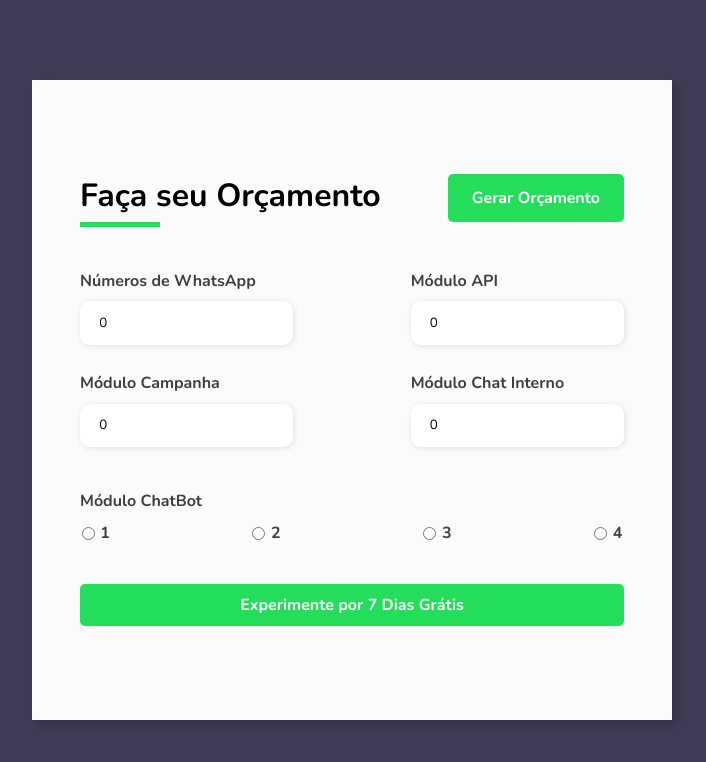
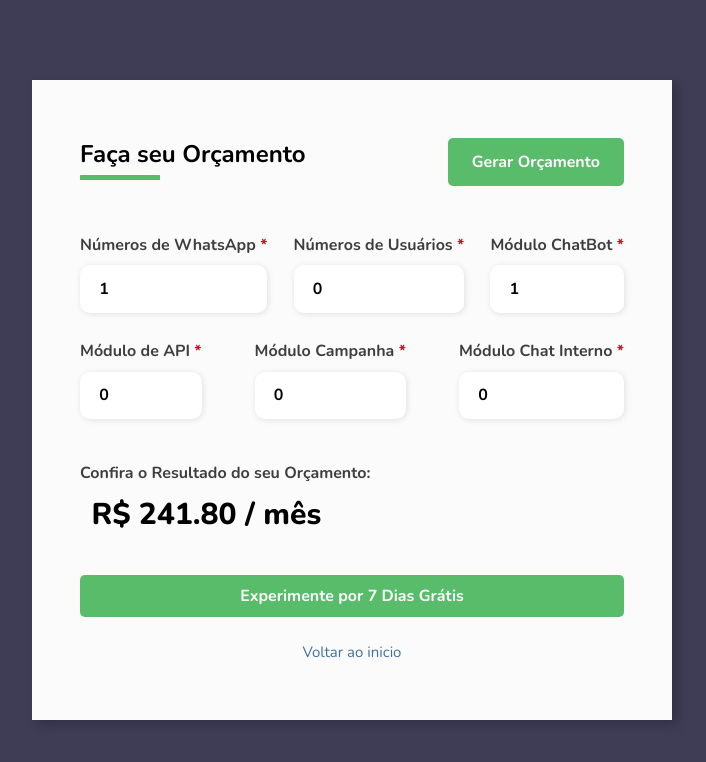
Before and after one commit to tiagodelima-sc/form-studio, a plain HTML site: page index.html in a window 1280 px wide. Both pictures are taken after a click on the button "Gerar Orçamento". Shown: the whole page, without its empty margins (288-994 px from the left). Drawn offline with nearby package versions, Linux system fonts and the light colour scheme.

Commit message:
add js + estruturando html e css

```diff
--- a/assets/css/style.css
+++ b/assets/css/style.css
@@ -38,7 +38,7 @@ body {
 }
 
 .form-image img {
-  width: 25rem;
+  width: 35rem;
 }
 
 .form {
@@ -63,8 +63,11 @@ body {
 }
 
 .login-button button {
+  font-size: 1rem;
+  font-weight: bold;
+  color: #fff;
   border: none;
-  background-color: #24DE5B;
+  background-color: #59BC6B;
   padding: 0.8rem 1.5rem;
   margin-left: 1.563rem;
   border-radius: 0.313rem;
@@ -88,7 +91,7 @@ body {
   display: block;
   width: 5rem;
   height: 0.3rem;
-  background-color: #24DE5B;
+  background-color: #59BC6B;
   margin: 0 auto;
   position: absolute;
   border-radius: 0.625px;
@@ -111,6 +114,8 @@ body {
 
 .input-box input {
   margin: 0.6rem 0;
+  font-size: 1rem;
+  font-weight: 600;
   padding: 0.8rem 1.2rem;
   border: none;
   border-radius: 10px;
@@ -124,7 +129,7 @@ body {
 
 .input-box input:focus-visible{
   transition: all 0.3s;
-  outline: 1px solid #24DE5B;
+  outline: 1px solid #59BC6B;
 }
 
 .input-box label,
@@ -160,18 +165,28 @@ body {
   color: #000000c0;
 }
 
+/*Resultado*/
+.modulo-group p span {
+  font-size: 30px;
+  font-weight: 900;
+  padding: 10px;
+}
+
+/*Botao whats*/
+
 .continue-button button {
   width: 100%;
   margin-top: 2.5rem;
   border: none;
-  background-color: #24DE5B;
+  background-color: #59BC6B;
   padding: 0.62rem;
   border-radius: 5px;
   cursor: pointer;
+  display: none;
 }
 
 .continue-button button:hover{
-  transition: all 0.5s;
+  transition: all .8s;
   background-color: #24de5cb9;
 }
 
@@ -181,6 +196,27 @@ body {
   font-weight: 600;
   color: #fff;
 }
+
+/*Asterisco*/
+
+.important {
+  color: #E4021B;
+}
+
+#returnHome{
+  text-decoration: none;
+  display: none;
+}
+
+#returnHome p {
+  text-align: center;
+  justify-content: center;
+  margin-top: 1.55rem;
+  font-size: 0.938rem;
+  color: #41729F;
+}
+
+/* Responsividade */
 
 @media screen and (max-width: 1330px){
   .form-image {
--- a/assets/js/script.js
+++ b/assets/js/script.js
@@ -0,0 +1,41 @@
+var num1 = document.querySelector("#n1");
+var num2 = document.querySelector("#n2");
+var num3 = document.querySelector("#n3");
+var num4 = document.querySelector("#n4");
+var num5 = document.querySelector("#n5");
+var num6 = document.querySelector("#n6");
+var resultado = document.querySelector(".resultado");
+
+function somar() {
+  if (
+    !num1.value ||
+    !num2.value ||
+    !num3.value ||
+    !num4.value ||
+    !num5.value ||
+    !num6.value
+  ) {
+    alert("Por favor, preencha todo os campos!");
+  } else {
+    console.log("passou");
+
+    resultadoWhats = num1.value * 164.9;
+    resultadoAPI = num2.value * 76.9;
+    resultadoCampanha = num3.value * 109.9;
+    resultadoChatInterno = num4.value * 43.9;
+    resultadoUsuarios = num5.value * 54.9;
+    resultadoChatBot = num6.value * 76.9;
+
+    resultadoTotal =
+      parseFloat(resultadoWhats) +
+      parseFloat(resultadoAPI) +
+      parseFloat(resultadoCampanha) +
+      parseFloat(resultadoChatInterno) +
+      parseFloat(resultadoUsuarios) +
+      parseFloat(resultadoChatBot);
+
+    resultado.innerHTML = "R$ " + resultadoTotal.toFixed(2) + " / mês";
+    document.getElementById("buttonFree").style.display = "block";
+    document.getElementById("returnHome").style.display = "block";
+  }
+}
--- a/index.html
+++ b/index.html
@@ -5,106 +5,128 @@
     <meta http-equiv="X-UA-Compatible" content="IE=edge" />
     <meta name="viewport" content="width=device-width, initial-scale=1.0" />
 
+    <!--FAVICON-->
+    <link rel="apple-touch-icon" sizes="180x180" href="/imgs/apple-touch-icon.png">
+    <link rel="icon" type="image/png" sizes="32x32" href="/imgs/favicon-32x32.png">
+    <link rel="icon" type="image/png" sizes="16x16" href="/imgs/favicon-16x16.png">
+
+    <!--CSS-->
     <link rel="stylesheet" href="assets/css/style.css" />
 
-    <script src="/assets/js/script.js"></script>
-
-    <title>Formulario de Preco</title>
+    <title>Orçamento - WhatsHelp</title>
   </head>
   <body>
     <div class="container">
       <div class="form-image">
-        <img src="/imgs/img-1.svg" alt="img" />
+        <img src="/imgs/banner-whatshelp.fw.png" alt="img" />
       </div>
       <div class="form">
-        <form action="#">
+        <section>
           <div class="form-header">
             <div class="title">
               <h1>Faça seu Orçamento</h1>
             </div>
             <div class="login-button">
-              <button><a href="#">Gerar Orçamento</a></button>
+              <button onclick="somar()">Gerar Orçamento</button>
             </div>
           </div>
           <div class="input-group">
             <div class="input-box">
-              <label for="numWhats">Números de WhatsApp</label>
-              <!--<div class="dec button">-</div>-->
-
+              <label for="numWhats">Números de WhatsApp <span class="important">*</span></label>
               <input
-                type="text"
-                name="qty"
-                id="1"
+                type="number"
+                name="numWhats"
+                id="n1"
+                min="0"
+                max="20"
+                value="1"
+                class="input-filed"
+              />
+            </div>
+            <div class="input-box">
+              <label for="numUsuarios">Números de Usuários <span class="important">*</span></label>
+              <input
+                type="number"
+                name="numUsuarios"
+                id="n5"
+                min="0"
+                max="20"
                 value="0"
                 class="input-filed"
               />
-              <!-- <div class="inc button">+</div>-->
             </div>
             <div class="input-box">
-              <label for="usersAdd">Módulo API</label>
-              <!--<div class="dec button">-</div>-->
+              <label for="moduloChatBot">Módulo ChatBot <span class="important">*<span></label>
               <input
-                type="text"
-                name="qty"
-                id="2"
+                type="number"
+                name="moduloChatBot"
+                id="n6"
+                min="0"
+                max="1"
+                value="1"
+                class="input-filed"
+              />
+            </div>
+            <div class="input-box">
+              <label for="moduloAPI"
+                >Módulo de API <span class="important">*</span></label
+              >
+              <input
+                type="number"
+                name="moduloAPI"
+                id="n2"
+                min="0"
+                max="1"
                 value="0"
                 class="input-filed"
               />
-              <!--<div class="inc button">+</div>-->
             </div>
             <div class="input-box">
-              <label for="email">Módulo Campanha</label>
-              <!--<div class="dec button">-</div>-->
+              <label for="moduloCamp"
+                >Módulo Campanha <span class="important">*</span></label
+              >
               <input
-                type="text"
-                name="qty"
-                id="3"
+                type="number"
+                name="moduloCamp"
+                id="n3"
+                min="0"
+                max="1"
                 value="0"
                 class="input-filed"
               />
-              <!-- <div class="inc button">+</div>-->
             </div>
             <div class="input-box">
-              <label for="tel">Módulo Chat Interno</label>
-              <!--<div class="dec button">-</div>-->
+              <label for="moduloChat"
+                >Módulo Chat Interno <span class="important">*</span></label
+              >
               <input
-                type="text"
-                name="qty"
-                id="4"
+                type="number"
+                name="moduloChat"
+                id="n4"
+                min="0"
+                max="1"
                 value="0"
                 class="input-filed"
               />
-              <!--<div class="inc button">+</div>-->
             </div>
           </div>
           <div class="modulo-inputs">
             <div class="modulo-title">
-              <h6>Módulo ChatBot</h6>
+              <h6>Confira o Resultado do seu Orçamento:</h6>
             </div>
             <div class="modulo-group">
-              <div class="modulo-input">
-                <input type="radio" id="5" name="modulo" />
-                <label for="female">1</label>
-              </div>
-              <div class="modulo-input">
-                <input type="radio" id="6" name="modulo" />
-                <label for="male">2</label>
-              </div>
-              <div class="modulo-input">
-                <input type="radio" id="7" name="modulo" />
-                <label for="others">3</label>
-              </div>
-              <div class="modulo-input">
-                <input type="radio" id="8" name="modulo" />
-                <label for="none">4</label>
-              </div>
+              <p><span class="resultado"></span></p>
             </div>
           </div>
           <div class="continue-button">
-            <button><a href="#">Experimente por 7 Dias Grátis</a></button>
+            <button id="buttonFree"><a href="https://api.whatsapp.com/send?phone=554736220071&text=Ol%C3%A1%2C%20tenho%20interesse%20no%20software%20WhatsHelp">Experimente por 7 Dias Grátis</a></button>
+            <a href="https://agenciasilver.com.br/projetos/wh/" id="returnHome"><p>Voltar ao inicio</p></a>
           </div>
-        </form>
+        </section>
       </div>
     </div>
+
+    <!--JS-->
+    <script src="assets/js/script.js"></script>
   </body>
 </html>
```
Also changed, not shown: imgs/android-chrome-192x192.png (added), imgs/android-chrome-512x512.png (added), imgs/apple-touch-icon.png (added), imgs/banner-whatshelp.fw.png (added), imgs/favicon-16x16.png (added), imgs/favicon-32x32.png (added), imgs/favicon.ico (added), imgs/img-1.svg (deleted).
